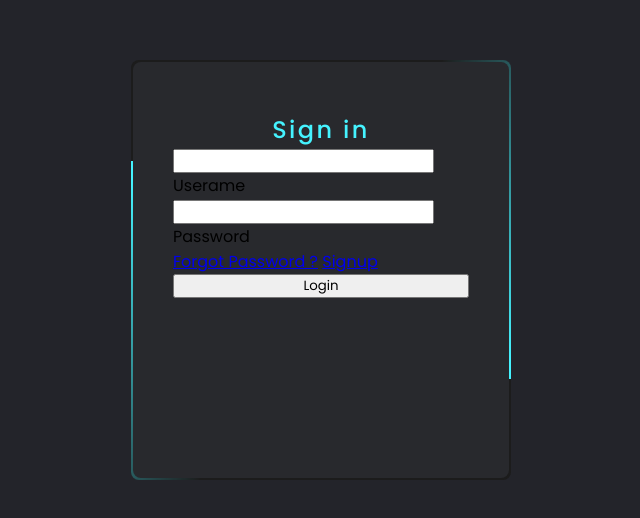
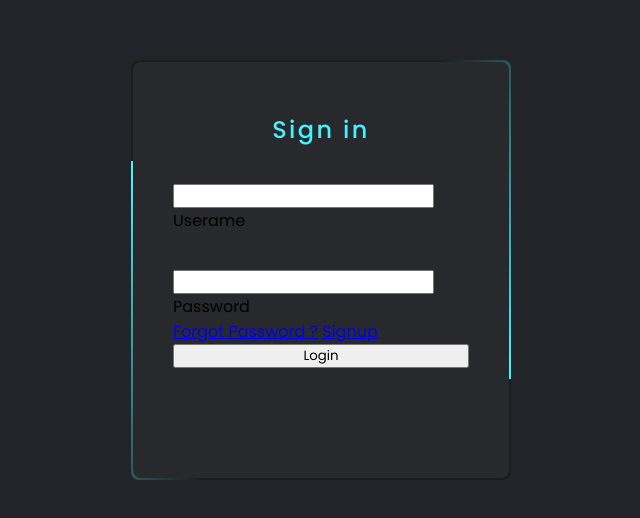
Before and after one commit to satyamrai0510/commando, a plain HTML site: page login_page_02/index.html in a window 1280 px wide. Shown: the part 130-648 px from the top of the page, without its empty margins (319-959 px from the left). Drawn offline with Linux system fonts and the light colour scheme.

Commit message:
style updated :heavy_plus_sign:

```diff
--- a/login_page_02/style.css
+++ b/login_page_02/style.css
@@ -80,3 +80,9 @@ h2
 	text-align: center;
 	letter-spacing: 0.1em;
 }
+.inputBox
+{
+	position: relative;
+	width: 300px;
+	margin-top: 35px;
+}
```
